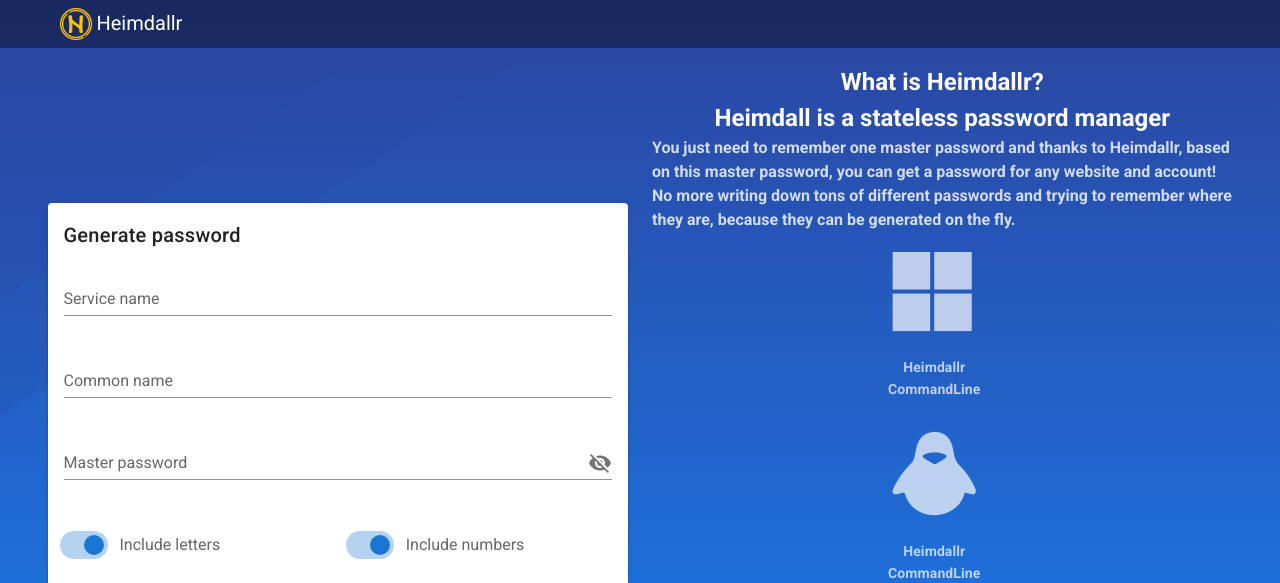
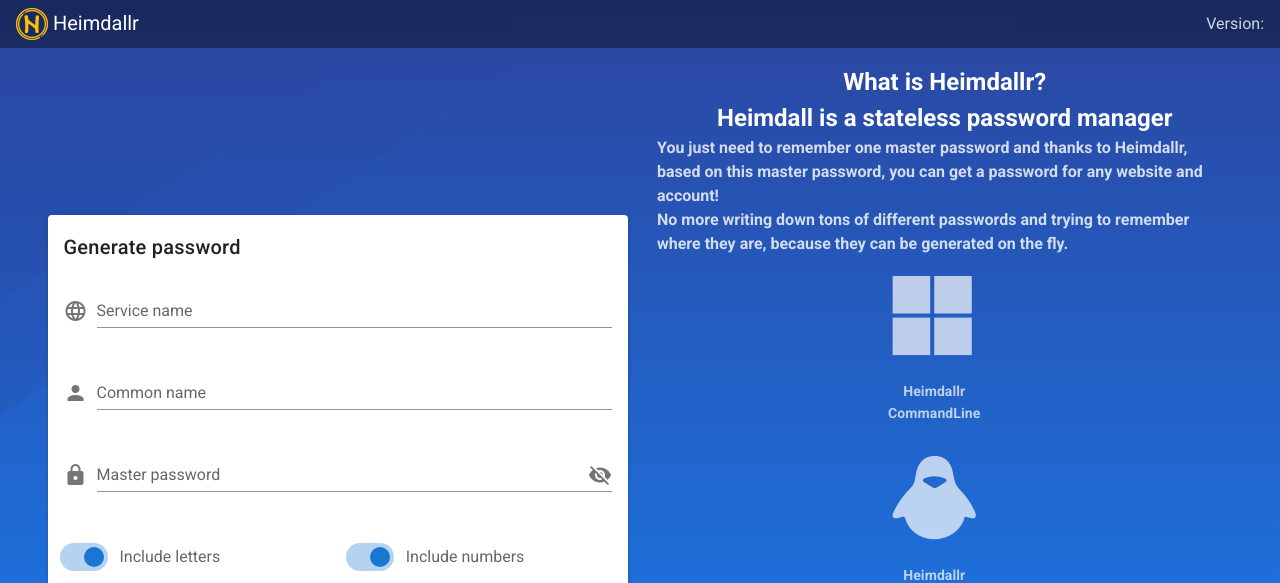
Before and after one commit to AMEST/Heimdallr, a Vue app in the folder src/Heimdallr.Host/ClientApp/: page / in a window 1280 px wide. Shown: the top 583 px of the page. Built offline with nearby package versions, Linux system fonts and the light colour scheme; no server answers; what @chenfengyuan/vue-number-input would draw is missing.

Commit message:
Add validation Add screenshots

```diff
--- a/src/Heimdallr.Host/ClientApp/src/App.vue
+++ b/src/Heimdallr.Host/ClientApp/src/App.vue
@@ -1,12 +1,18 @@
 <template>
   <v-app class="bg">
     <v-app-bar class="bar-transparent" app dark dense elevate-on-scroll>
-      <v-container>
         <v-toolbar-title>
-          <img src="/img/icons/android-chrome-512x512.png" style="vertical-align: middle;" width="32px"/>
+          <img
+            src="/img/icons/android-chrome-512x512.png"
+            style="vertical-align: middle;"
+            width="32px"
+          />
           Heimdallr
         </v-toolbar-title>
-      </v-container>
+        <v-spacer></v-spacer>
+        <div style="color:rgba(255, 255, 255, 0.8);">
+          Version: {{this.version}}
+        </div>
     </v-app-bar>
 
     <v-main>
@@ -20,8 +26,19 @@
   name: "App",
 
   data: () => ({
-    //
-  })
+    version: ""
+  }),
+  created: function() {
+    var self = this;
+    var request = new XMLHttpRequest();
+    request.open("GET", "/api/version");
+    request.setRequestHeader("Content-Type", "application/json");
+    request.onload = function() {
+      var result = JSON.parse(request.response);
+      self.version = result.version;
+    };
+    request.send();
+  }
 };
 </script>
 
--- a/src/Heimdallr.Host/ClientApp/src/components/InfoBlock.vue
+++ b/src/Heimdallr.Host/ClientApp/src/components/InfoBlock.vue
@@ -18,6 +18,9 @@
 </script>
 
 <style scoped>
+.info-block{
+  padding-left: 5px;
+}
 .info-block h2 {
   color: white;
 }
--- a/src/Heimdallr.Host/ClientApp/src/components/PasswordGenerate.vue
+++ b/src/Heimdallr.Host/ClientApp/src/components/PasswordGenerate.vue
@@ -3,24 +3,40 @@
     <v-card elevation="2">
       <v-card-title>Generate password</v-card-title>
       <v-card-text>
+        <v-form ref="form" v-model="formValidation.state" lazy-validation>
           <v-row>
             <v-col class="pb-0">
-            <v-text-field v-model="securityRequest.serviceName" label="Service name"></v-text-field>
-          </v-col>
-        </v-row>
-        <v-row>
-          <v-col class="pb-0">
-            <v-text-field v-model="securityRequest.commonName" label="Common name"></v-text-field>
+              <v-text-field
+                prepend-icon="mdi-web"
+                v-model="securityRequest.serviceName"
+                label="Service name"
+                :rules="formValidation.nameRules"
+                required
+              ></v-text-field>
             </v-col>
           </v-row>
           <v-row>
             <v-col class="pb-0">
               <v-text-field
+                prepend-icon="mdi-account"
+                v-model="securityRequest.commonName"
+                label="Common name"
+                :rules="formValidation.nameRules"
+                required
+              ></v-text-field>
+            </v-col>
+          </v-row>
+          <v-row>
+            <v-col class="pb-0">
+              <v-text-field
+                prepend-icon="mdi-lock"
                 v-model="securityRequest.masterPassword"
                 :append-icon="masterPasswordShow ? 'mdi-eye' : 'mdi-eye-off'"
                 :type="masterPasswordShow ? 'text' : 'password'"
                 label="Master password"
                 @click:append="masterPasswordShow = !masterPasswordShow"
+                :rules="formValidation.masterPasswordRule"
+                required
               ></v-text-field>
             </v-col>
           </v-row>
@@ -52,9 +68,15 @@
           <v-row>
             <v-col class="col-lg-12 disable-top-bottom-padding">
               <div style="text-align:left;font-size: 16px;">Version:</div>
-            <number-input v-model="securityRequest.version" :min="1" placeholder="Version" controls></number-input>
+              <number-input
+                v-model="securityRequest.version"
+                :min="1"
+                placeholder="Version"
+                controls
+              ></number-input>
             </v-col>
           </v-row>
+        </v-form>
         <div align="right" v-if="!firstGenerated">
           <v-btn class="ma-2" outlined color="indigo" @click="Generate">Generate</v-btn>
         </div>
@@ -76,6 +98,13 @@
         </v-row>
       </v-card-text>
     </v-card>
+    <v-alert
+      v-if="error.state"
+      border="right"
+      colored-border
+      type="error"
+      elevation="4"
+    >{{error.text}}</v-alert>
   </div>
 </template>
 
@@ -99,18 +128,43 @@
       masterPasswordShow: false,
       firstGenerated: false,
       generatedPassword: "",
-      generatedPasswordShow: false
+      generatedPasswordShow: false,
+      error: {
+        state: false,
+        timeout: null,
+        text: ""
+      },
+      formValidation: {
+        state: true,
+        nameRules: [v => !!v || "Field is required"],
+        masterPasswordRule: [
+          v => !!v || "MasterPassword is required",
+          v => (v && v.length >= 8) || "MasterPassword must be more than 7 characters",
+          v => (v && v.length <= 32) || "MasterPassword must be less than 32 characters"
+        ]
+      }
     };
   },
   methods: {
     Generate: function() {
+      if(!this.$refs.form.validate())
+        return;
       var self = this;
       var request = new XMLHttpRequest();
       request.open("POST", "/api/password");
       request.setRequestHeader("Content-Type", "application/json");
       request.onload = function() {
         var result = JSON.parse(request.response);
-        console.info("[Result]", result);
+        if (request.status != 200) {
+          if (request.status == 400) {
+            var alertText = "";
+            for (var error in result.errors)
+              alertText += result.errors[error].join("\n") + "\n";
+            self.ShowAlert(alertText);
+          }
+          return;
+        }
+
         self.generatedPassword = result.generatedPassword;
         self.firstGenerated = true;
       };
@@ -142,6 +196,17 @@
           document.body.removeChild(textarea);
         }
       }
+    },
+    ShowAlert: function(text) {
+      var self = this;
+      if (this.error.timeout != null) clearTimeout(this.error.timeout);
+      this.error.state = true;
+      (this.error.text = text),
+        (this.error.timeout = setTimeout(function() {
+          self.error.timeout = null;
+          self.error.state = false;
+          self.error.text = "";
+        }, 15000));
     }
   }
 };
```
Also changed, not shown: 1 other file (tests, documents, lock files or other folders). Lines whose indentation alone changed are shown as unchanged.
